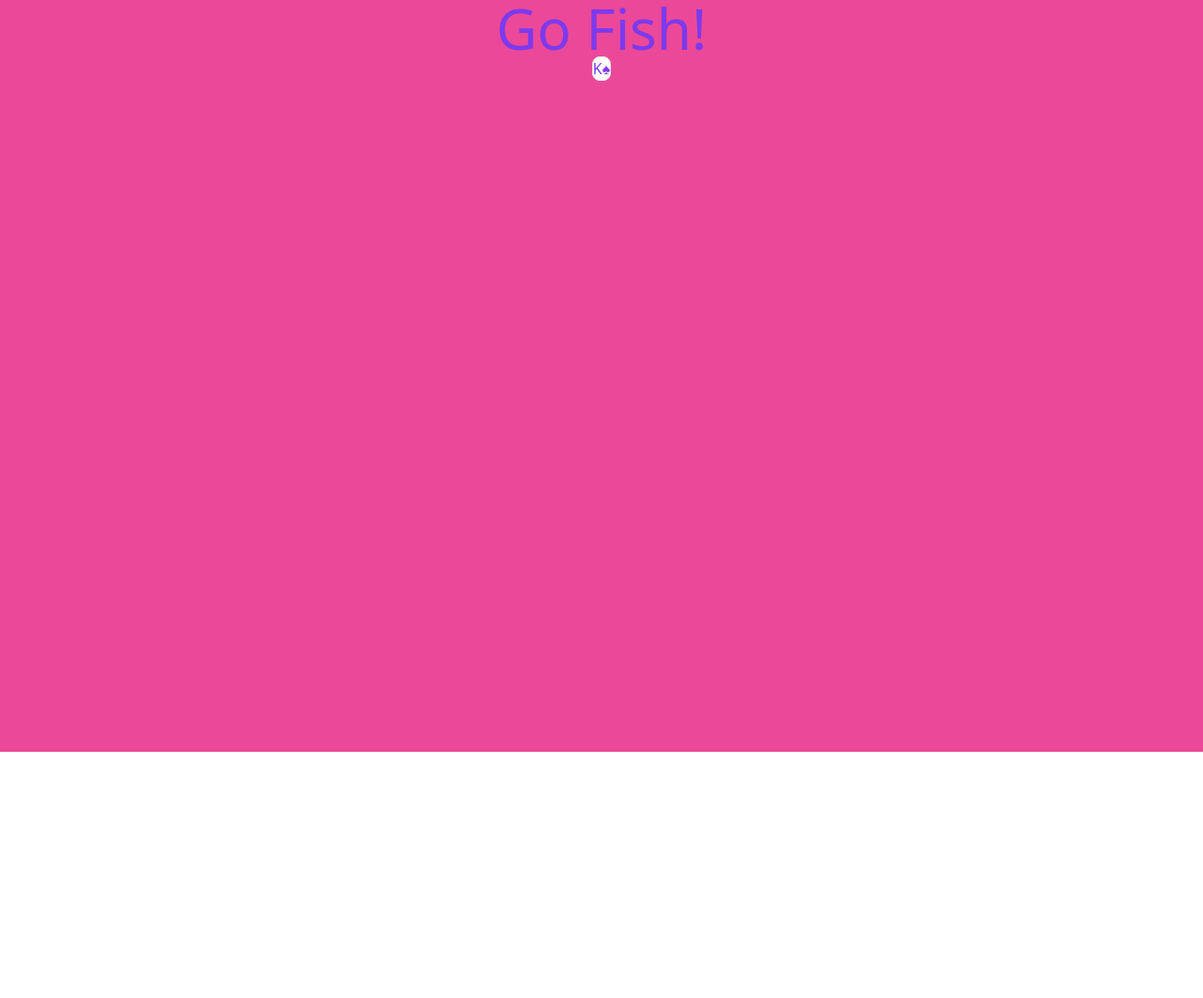
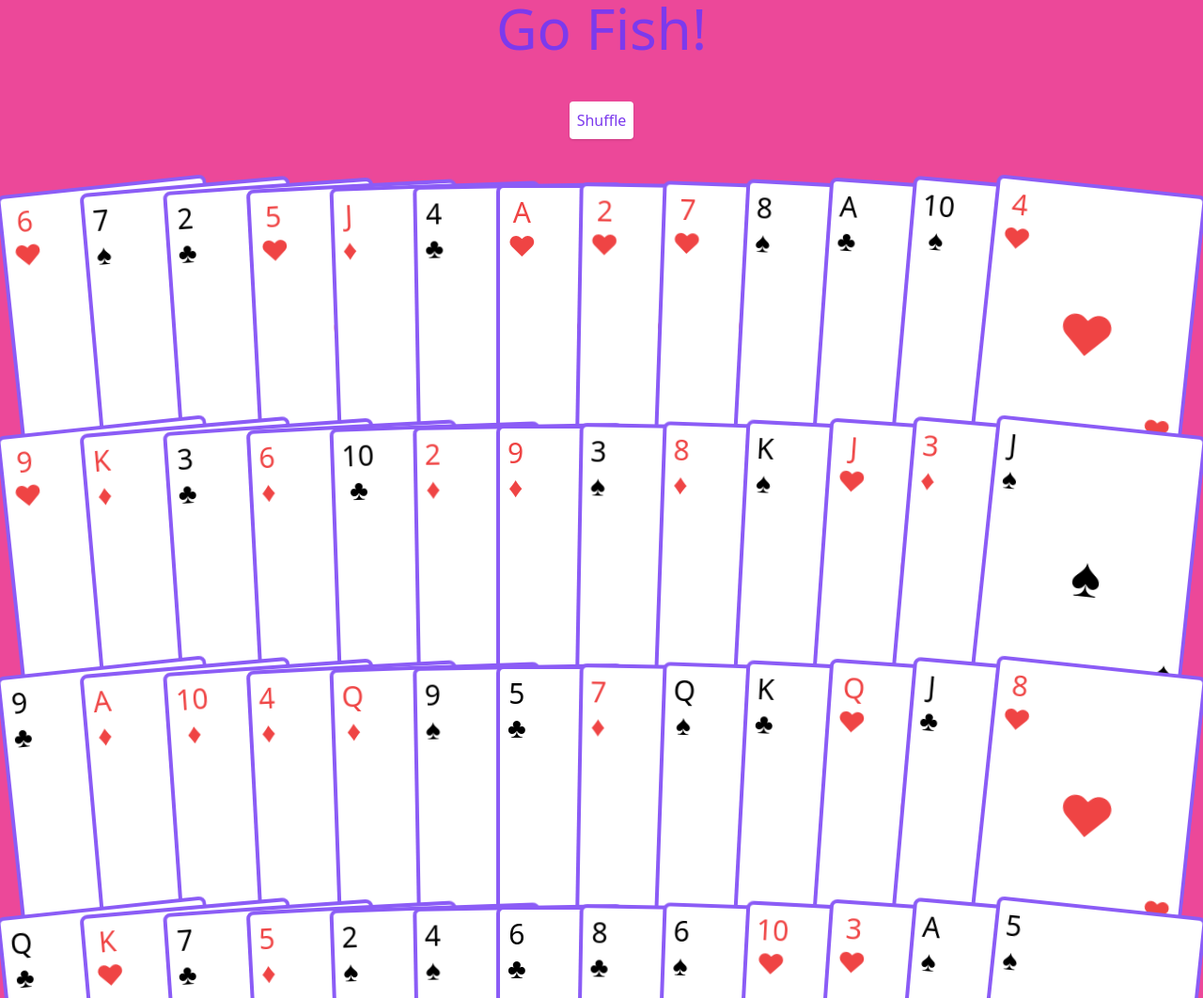
Before and after one commit to gaming-central/go-fish-frontend, a React app: page / in a window 1280 px wide. Shown: the top 1062 px of the page at 94% size. Before the commit the page ends 800 px from the top, so only its background shows below. Built offline with nearby package versions, Linux system fonts and the light colour scheme.

Commit message:
flip and shuffle cards etc

```diff
--- a/src/components/Card.js
+++ b/src/components/Card.js
@@ -21,8 +21,21 @@ const displayValues = {
 }
 
 export const Card = ({ className = '', style = {}, suit = 'hearts', value = 1 }) => {
-  return <div className={`border rounded-lg bg-white ${className}`} style={style}>
-    {displayValues[value]}
-    {displayValues[suit]}
+  const cardColor = suit === 'hearts' || suit === 'diamonds' ? 'text-red-500' : 'text-black'
+  return <div className={`card card-lift relative w-56 h-80 ${cardColor} ${className}`} style={style}>
+    <div className='card-flip-container'>
+      <div className='absolute min-h-full min-w-full card-back'></div>
+      <div className='absolute min-h-full min-w-full card-front p-2 bg-white flex flex-col'>
+        <div className='mr-auto flex-center flex-col'>
+          <span className='text-3xl'>{displayValues[value]}</span>
+          <span className='text-3xl'>{displayValues[suit]}</span>
+        </div>
+        <span className='text-6xl m-auto'>{displayValues[suit]}</span>
+        <div className='ml-auto flex-center flex-col'>
+          <span className='text-3xl'>{displayValues[suit]}</span>
+          <span className='text-3xl'>{displayValues[value]}</span>
+        </div>
+      </div>
+    </div>
   </div>
 }
--- a/src/index.js
+++ b/src/index.js
@@ -1,13 +1,55 @@
-import React from 'react'
+import React, { useEffect, useState } from 'react'
 import { render } from 'react-dom'
 
 import { Card } from './components/Card'
+import { newDeck, shuffleDeck } from './utils'
+
+const rotate = [
+  '-rotate-6',
+  '-rotate-5',
+  '-rotate-4',
+  '-rotate-3',
+  '-rotate-2',
+  '-rotate-1',
+  'rotate-0',
+  'rotate-1',
+  'rotate-2',
+  'rotate-3',
+  'rotate-4',
+  'rotate-5',
+  'rotate-6',
+]
 
 export const App = props => {
-  return <main className='bg-pink-500 text-purple-600 h-screen'>
+  const [deck, setDeck] = useState(() => shuffleDeck(newDeck()))
+  const [shuffling, setShuffling] = useState(false)
+
+  useEffect(() => {
+    if (shuffling) {
+      const s = setTimeout(() => {
+        setDeck(shuffleDeck(deck))
+      }, 800)
+      const t = setTimeout(() => {
+        setShuffling(false)
+      }, 1500)
+
+      return () => {
+        clearTimeout(s)
+        clearTimeout(t)
+      }
+    }
+  }, [shuffling])
+
+  return <main className='bg-pink-500 text-purple-600 min-h-screen flex flex-col'>
     <h1 className='text-center text-6xl'>Go Fish!</h1>
-    <div className='flex flex-center'>
-      <Card suit='spades' value={13} />
+    <button disabled={shuffling} className='btn mx-auto my-12' onClick={e => setShuffling(true)}>Shuffle</button>
+    <div className='flex flex-center flex-wrap'>
+      {deck.map(({ suit, value }, i) => <Card
+        key={i}
+        className={`${i % 13 !== 0 ? 'card-overlap-x' : '' } ${i >= 13 ? 'card-overlap-y' : ''} ${rotate[i % 13]} ${shuffling ? 'flipped' : ''} mb-4`}
+        suit={suit}
+        value={value}
+      />)}
     </div>
   </main>
 }
--- a/src/tailwind.css
+++ b/src/tailwind.css
@@ -1,6 +1,59 @@
 @tailwind base;
 
 @tailwind components;
+
+.btn {
+  @apply p-2 rounded bg-white shadow text-purple-600;
+}
+
+.btn:hover, .btn:focus {
+  @apply bg-purple-100 shadow-md outline-none;
+}
+
+.btn[disabled] {
+  @apply bg-gray-200 text-gray-500 shadow-none cursor-not-allowed;
+}
+
+.card {
+  perspective: 800px;
+}
+
+.card-flip-container {
+  @apply w-full h-full relative transform duration-500 transition-all;
+  transform-style: preserve-3d;
+}
+
+.flipped .card-flip-container {
+  transform: rotateY(180deg);
+}
+
+.card-front, .card-back {
+  @apply border-4 border-purple-500 rounded-lg;
+  backface-visibility: hidden;
+}
+
+.card-back {
+  transform: rotateY(180deg);
+  @apply bg-gradient-to-tr from-pink-600 to-purple-700;
+}
+
+.card-lift {
+  @apply transform transition-all duration-300 translate-y-0;
+}
+
+.card-lift:hover {
+  @apply -translate-y-20;
+}
+
+@responsive {
+  .card-overlap-x {
+    margin-left: calc(((100vw - (13 * 14rem)) / 12) - 2px);
+  }
+
+  .card-overlap-y {
+    margin-top: -5rem;
+  }
+}
 
 @tailwind utilities;
 
--- /dev/null
+++ b/src/utils/index.js
@@ -0,0 +1,17 @@
+export const newDeck = () => {
+  return ['spades', 'diamonds', 'clubs', 'hearts'].reduce((deck, suit) => {
+    return [...deck, ...Array(13).fill(1).map((n, i) => ({ value: n + i, suit }))]
+  }, [])
+}
+
+export const shuffleDeck = (deck = []) => {
+  const pliableDeck = deck.slice()
+  const newDeck = []
+
+  let i = pliableDeck.length
+  while (i --> 0) {
+    newDeck.push(...pliableDeck.splice(Math.floor(Math.random() * pliableDeck.length), 1))
+  }
+
+  return newDeck
+}
--- a/tailwind.config.js
+++ b/tailwind.config.js
@@ -12,6 +12,14 @@ module.exports = {
   darkMode: false, // or 'media' or 'class'
   theme: {
     extend: {
+      rotate: {
+        '-7': '-7deg',
+        '-5': '-5deg',
+        '-4': '-4deg',
+        '4': '4deg',
+        '5': '5deg',
+        '7': '7deg'
+      },
       colors: {
         primary: colors.blue,
         secondary: {
```
